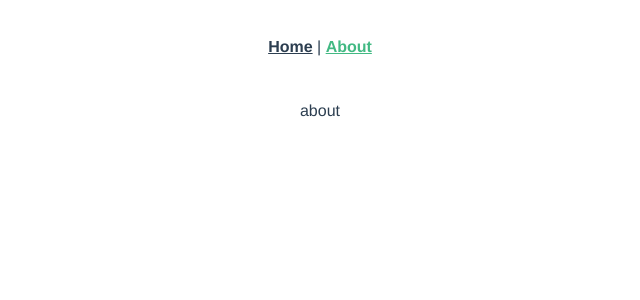
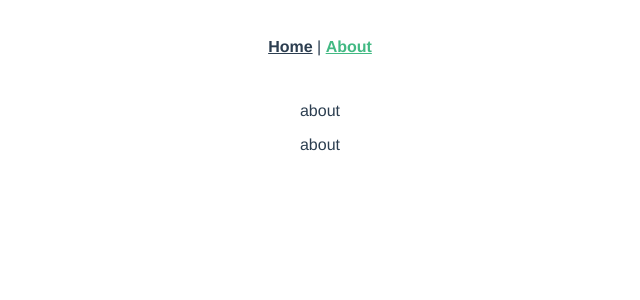
Before and after one commit to angeemaa/Vue_Lernen, a Vue app: page /about in a window 1280 px wide. Shown: the top 300 px of the page, without its empty margins (320-960 px from the left). Built offline with nearby package versions, Linux system fonts and the light colour scheme.

Commit message:
Added props and component to home vue

```diff
--- a/src/components/HelloWorld.vue
+++ b/src/components/HelloWorld.vue
@@ -1,16 +1,15 @@
 <template>
     <div>
-        <p></p>
+        <p>{{ idUebergabe }}</p>
     </div>
 </template>
 
 <script>
 export default {
+props:{
+  idUebergabe:String
 
+}
 
 }
 </script>
-
-<style>
-
-</style>
--- a/src/views/Home.vue
+++ b/src/views/Home.vue
@@ -2,11 +2,16 @@
   <div>
     <p>{{ routeID }}</p>
     <p>{{ routeID2 }}</p>
-
+    <!--: damit er weiß das eine Variable übergeben wird-->
+    <HelloWorld :idUebergabe="routeID"></HelloWorld>
   </div>
 </template>
 <script>
+import HelloWorld from '@/components/HelloWorld.vue';
 export default {
+  components:{
+    HelloWorld
+  },
   data() {
     return {
       //Ausgabe: in der URL nach dem / (Slash)
```
